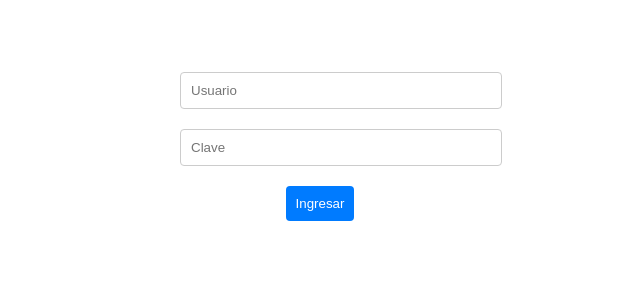
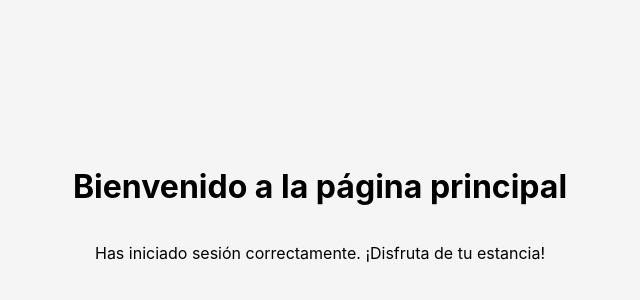
Before and after one commit to BovoliniJuan/BaseDeDatos2Proyecto, a React (Create React App) app in the folder client/: page /home in a window 1280 px wide. Shown: the part 188-488 px from the top of the page, without its empty margins (320-960 px from the left). Built offline with nearby package versions, Linux system fonts and the light colour scheme.

Commit message:
Redireccion de login a ingreso finalizada

```diff
--- a/client/src/App.js
+++ b/client/src/App.js
@@ -1,12 +1,17 @@
 // import logo from './logo.svg';
 import './App.css';
-import Login from './components/login'; // Importa el componente Login
+import { BrowserRouter as Router, Routes, Route } from 'react-router-dom';
+import Login from './components/login';
+import Home from './components/home';
 
 function App() {
   return (
-    <div className="App">
-      <Login /> {/* Muestra el componente Login */}
-    </div>
+    <Router>
+      <Routes>
+        <Route path="/" element={<Login />} />   {/* Aquí estás usando Route */}
+        <Route path="/home" element={<Home />} /> {/* Aquí también */}
+      </Routes>
+    </Router>
   );
 }
 
--- /dev/null
+++ b/client/src/components/home.js
@@ -0,0 +1,24 @@
+// Home.js
+import React from 'react';
+
+function Home() {
+  return (
+    <div style={styles.container}>
+      <h1>Bienvenido a la página principal</h1>
+      <p>Has iniciado sesión correctamente. ¡Disfruta de tu estancia!</p>
+    </div>
+  );
+}
+
+const styles = {
+  container: {
+    display: 'flex',
+    flexDirection: 'column',
+    alignItems: 'center',
+    justifyContent: 'center',
+    height: '100vh',
+    backgroundColor: '#f5f5f5',
+  },
+};
+
+export default Home;
--- a/client/src/components/login.js
+++ b/client/src/components/login.js
@@ -1,11 +1,11 @@
 import React, { useState } from 'react';
-// import { useNavigate } from 'react-router-dom';
+import { useNavigate } from 'react-router-dom';
 
 const Login = () => {
     const [usuario, setUsuario] = useState('');
     const [clave, setClave] = useState('');
     const [message, setMessage] = useState('');
-    // const navigate = useNavigate();
+    const navigate = useNavigate();
 
     const handleLogin = async (e) => {
         e.preventDefault();
@@ -22,12 +22,12 @@ const Login = () => {
         });
 
         const data = await response.json();
-        setMessage(data.message);
 
-        // if (response.success) {
-        //     // Redirigir al menú principal
-        //     navigate('/menu');
-        // }
+        if (data.success) {
+            navigate('/home');
+        }else{
+            setMessage(data.message);
+        }
     };
 
     return (
```
